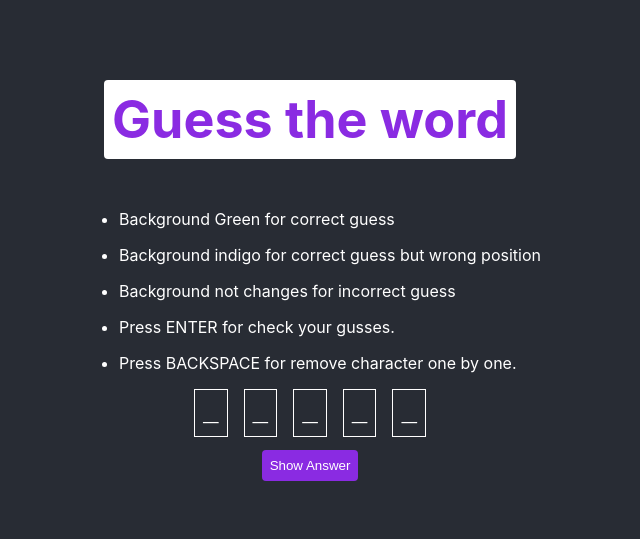
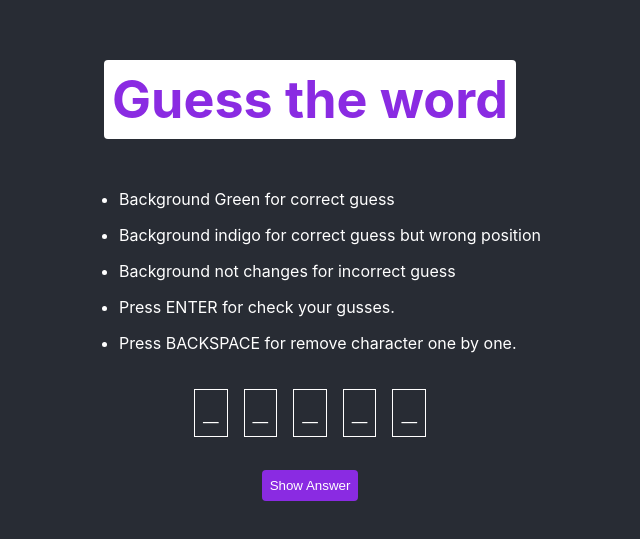
Before and after one commit to theshubhamy/wordworld, a React (Create React App) app: page / in a window 1280 px wide. Shown: the part 137-676 px from the top of the page, without its empty margins (330-970 px from the left). Built offline with nearby package versions, Linux system fonts and the light colour scheme.

Commit message:
complete

```diff
--- a/src/App.css
+++ b/src/App.css
@@ -38,7 +38,10 @@
   font-size: 1rem;
   color: white;
   text-align: start;
-
+  margin-bottom: 20px;
+}
+.show-hide{
+    margin-top: 20px;
 }
 .show-hide button{
     border: none;
```
